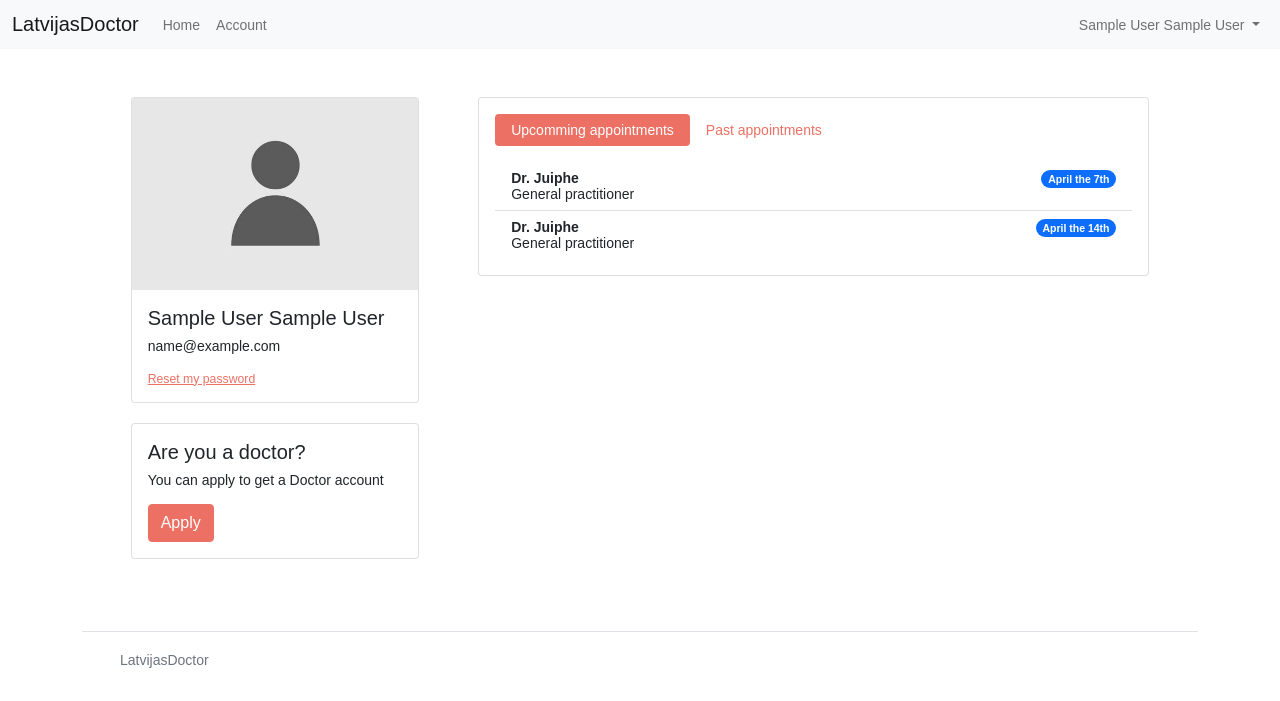
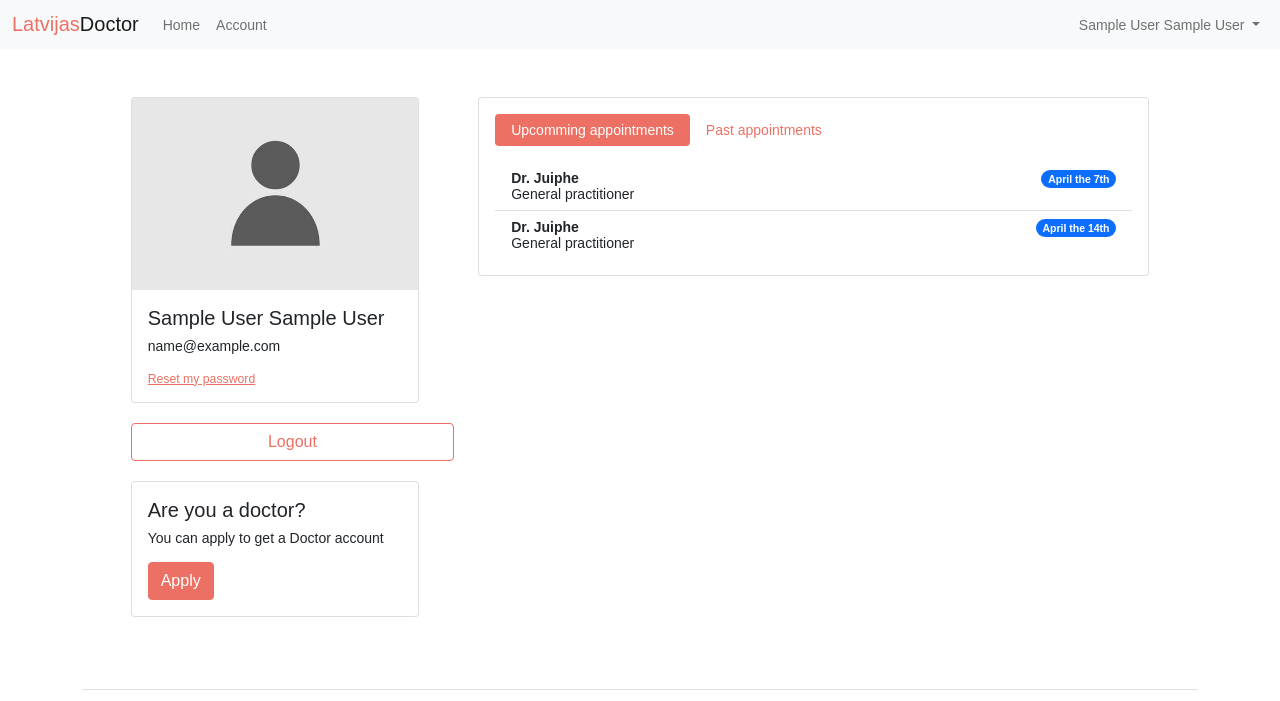
Before and after one commit to EmileRy/OnlineAppointment, a PHP site: page /pages/account/account.php in a window 1280 px wide. Shown: the top 701 px of the page. Run offline with PHP 8.4, Linux system fonts and the light colour scheme; the visitor is signed in with stand-in values (Sample User, id 1); data that the repository does not hold is empty.

Commit message:
Logo update

```diff
--- a/components/navbar/navbar.php
+++ b/components/navbar/navbar.php
@@ -1,6 +1,6 @@
 <nav class="navbar navbar-expand-lg navbar-light bg-light">
     <div class="container-fluid">
-        <a class="navbar-brand" href="../../index.php">LatvijasDoctor</a>
+        <a class="navbar-brand" href="../../index.php"><span style="color: #EC7063;">Latvijas</span>Doctor</a>
         <button class="navbar-toggler" type="button" data-bs-toggle="collapse" data-bs-target="#navbarSupportedContent" aria-controls="navbarSupportedContent" aria-expanded="false" aria-label="Toggle navigation">
             <span class="navbar-toggler-icon"></span>
         </button>
--- a/index.php
+++ b/index.php
@@ -3,7 +3,7 @@ include("components/navbar/main.php");
 ?>
     <div class="row align-items-center g-lg-5 py-5">
         <div class="col-lg-7 text-center text-lg-start">
-            <h1 class="display-4 fw-bold lh-1 mb-3">Welcome to LatvijasDoctor</h1>
+            <h1 class="display-4 fw-bold lh-1 mb-3">Welcome to <span style="color: #EC7063;">Latvijas</span>Doctor</h1>
             <p class="col-lg-10 fs-4">LatvijasDoctor allows you to book medical appointment online. Many doctors already joined the platform so you can easily find different types of doctors.</p>
         </div>
         <div class="col-md-10 mx-auto col-lg-5">
--- a/pages/account/account.php
+++ b/pages/account/account.php
@@ -15,6 +15,9 @@ if(!isset($_SESSION["loggedin"]) || $_SESSION["loggedin"] !== true) {
                     <p class="card-text"><?php echo htmlspecialchars($_SESSION["email"]); ?></p>
                     <small class="text-muted"><a href="../../pages/account/reset-password.php">Reset my password</a></small>
                 </div>
+            </div>
+            <div class="d-grid gap-2" style="margin-top: 20px;">
+                <a class="btn btn-outline-primary" type="button" href="../../pages/account/logout.php">Logout</a>
             </div>
             <?php
             $doctor = Doctor::getByUserId($link, $_SESSION["id"]);
```
